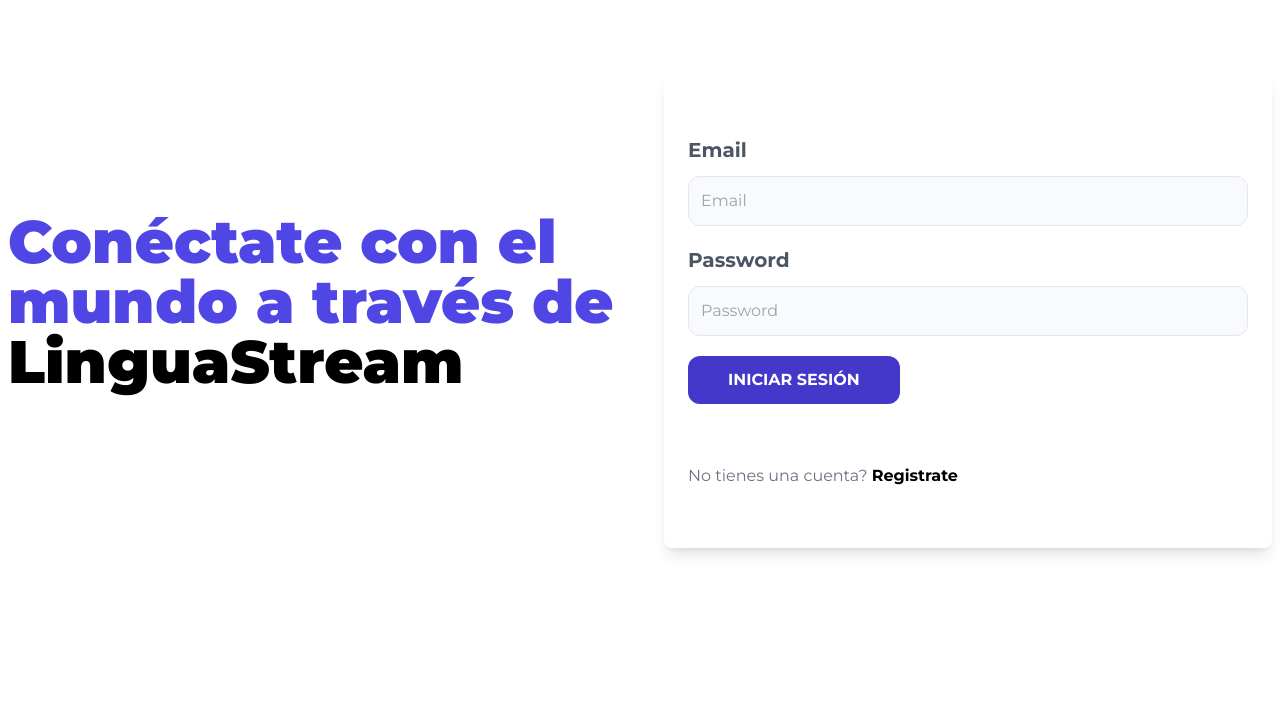
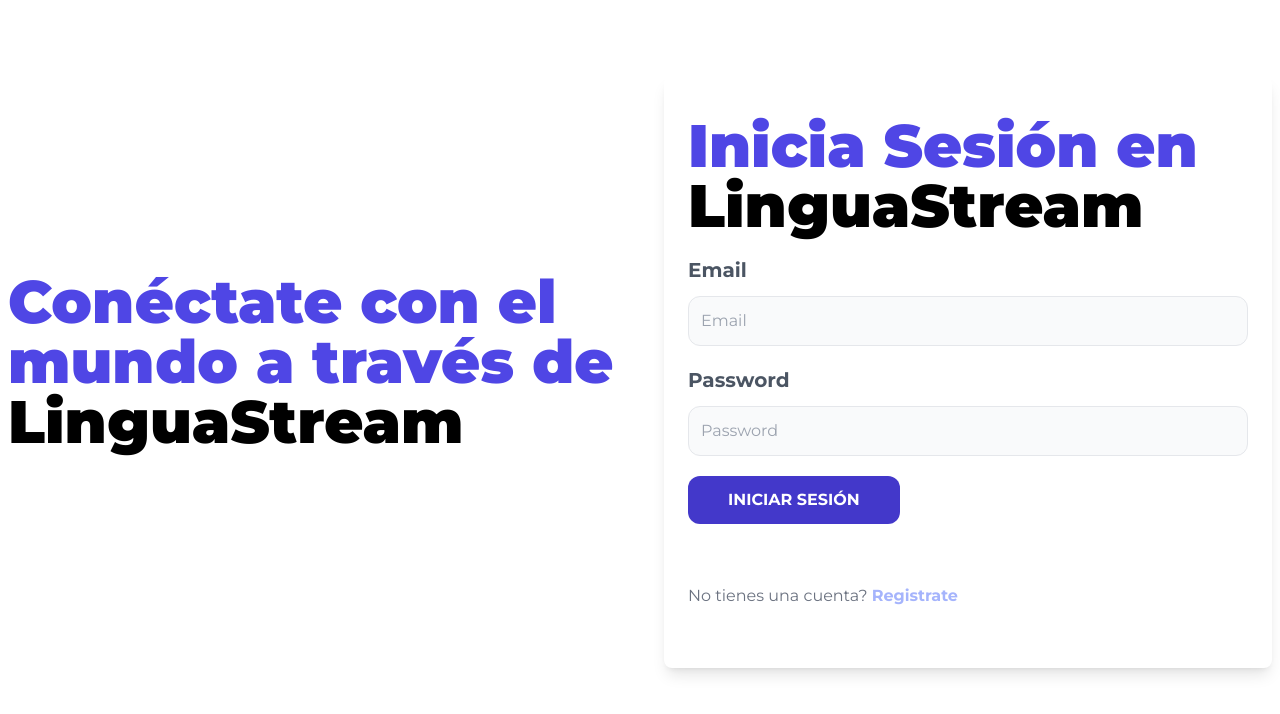
Before and after one commit to joelGabriel7/LinguaStream, a React (Vite) app in the folder frontend/: page / in a window 1280 px wide. Shown: the top 714 px of the page. Built offline with nearby package versions, Linux system fonts and the light colour scheme.

Commit message:
Improve ui of login screen and setup a client axios for request to backend

```diff
--- a/frontend/package.json
+++ b/frontend/package.json
@@ -10,6 +10,7 @@
     "preview": "vite preview"
   },
   "dependencies": {
+    "axios": "^1.7.7",
     "react": "^18.3.1",
     "react-dom": "^18.3.1",
     "react-router-dom": "^6.27.0"
--- /dev/null
+++ b/frontend/src/config/axios.jsx
@@ -0,0 +1,7 @@
+import axios from 'axios'
+
+const client = axios.create({
+    baseURL: `${import.meta.env.VITE_BACKEND_URL}/`
+})
+
+export default client;
--- a/frontend/src/pages/Login.jsx
+++ b/frontend/src/pages/Login.jsx
@@ -9,6 +9,8 @@ const Login = () => {
             </div>
             <div className="mt-20 md:mt-5 shadow-lg px-6 py-10 rounded-lg bg-white ">
                 <form action="">
+                    <p className="text-indigo-600 font-black  text-6xl font-monserrat">
+                        Inicia Sesión en  <span className='text-black'>LinguaStream</span></p>
                     <div className='my-5' >
 
                         <label htmlFor=""
@@ -46,7 +48,7 @@ const Login = () => {
                 <nav className='mt-10 lg:flex lg:justify-between' >
                     <Link
                         className='block font-monserrat text-center my-5 text-gray-500'
-                        to="/register">No tienes una cuenta? <span className='text-black font-bold font-monserrat'>Registrate</span></Link>
+                        to="/register">No tienes una cuenta? <span className='text-indigo-300 font-bold font-monserrat '>Registrate</span></Link>
 
                 </nav>
             </div>
```
Also changed, not shown: 2 other files (tests, documents, lock files or other folders).
